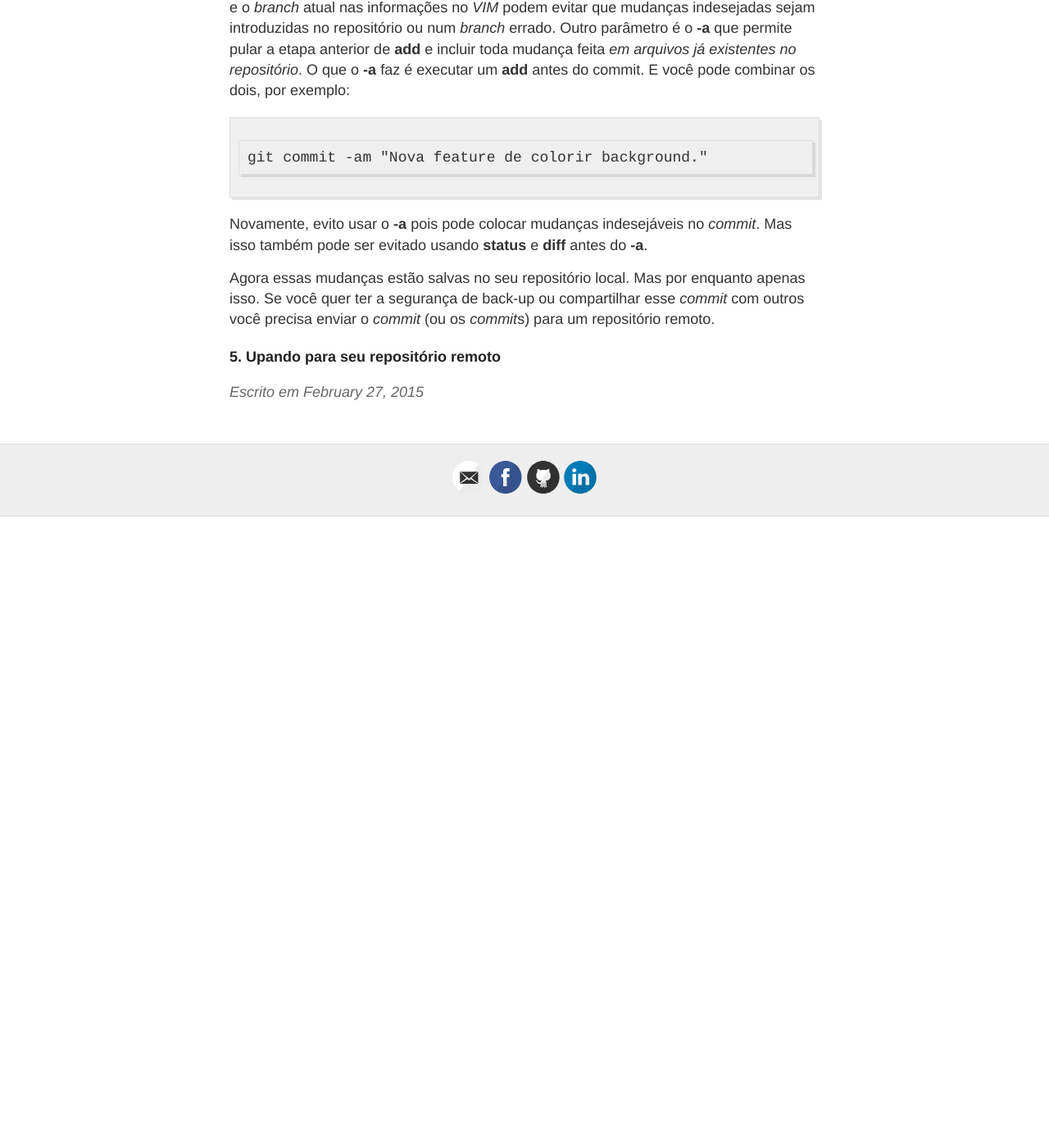
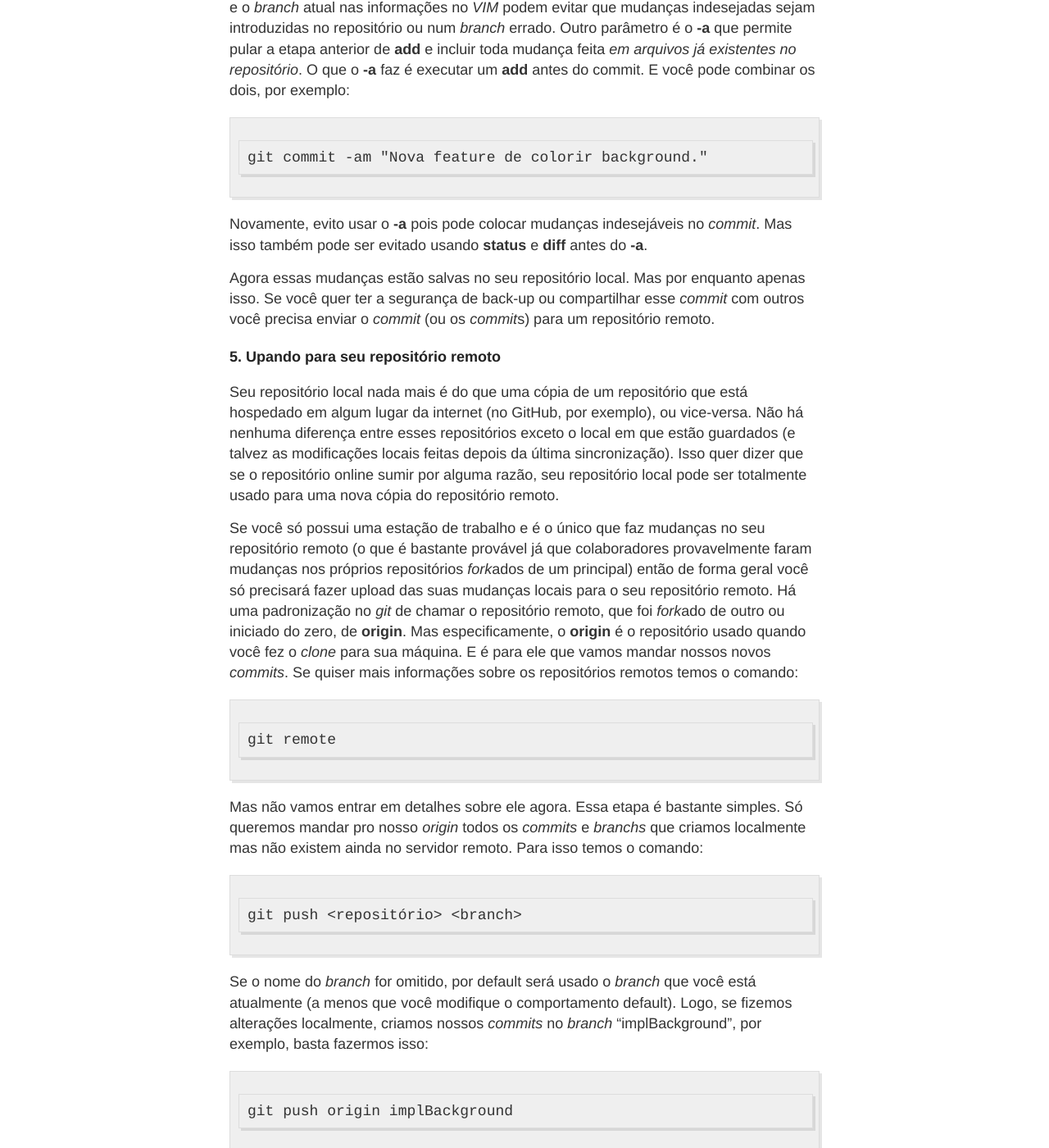
Before and after one commit to gdacarv/github-para-leigos, a Jekyll site: the page built from _posts/2015-2-27-Introducao.md, in a window 1280 px wide and 1400 px high, scrolled down 10193 px. Shown: the whole window at 82% size. Built offline with Jekyll 4.4.1, drawn with Linux system fonts in a browser that asks for light colours; Markdown is read by kramdown in place of the engine named in the settings; before the commit the page ends 10823 px from its top, so only the background shows below that; some of the changed text lies outside the part shown.

Commit message:
Escrevendo sobre push para origin.

```diff
--- a/_posts/2015-2-27-Introducao.md
+++ b/_posts/2015-2-27-Introducao.md
@@ -196,3 +196,27 @@ Novamente, evito usar o **-a** pois pode colocar mudanças indesejáveis no *com
 Agora essas mudanças estão salvas no seu repositório local. Mas por enquanto apenas isso. Se você quer ter a segurança de back-up ou compartilhar esse *commit* com outros você precisa enviar o *commit* (ou os *commit*s) para um repositório remoto.
 
 ##### 5. Upando para seu repositório remoto
+
+Seu repositório local nada mais é do que uma cópia de um repositório que está hospedado em algum lugar da internet (no GitHub, por exemplo), ou vice-versa. Não há nenhuma diferença entre esses repositórios exceto o local em que estão guardados (e talvez as modificações locais feitas depois da última sincronização). Isso quer dizer que se o repositório online sumir por alguma razão, seu repositório local pode ser totalmente usado para uma nova cópia do repositório remoto.
+
+Se você só possui uma estação de trabalho e é o único que faz mudanças no seu repositório remoto (o que é bastante provável já que colaboradores provavelmente faram mudanças nos próprios repositórios *fork*ados de um principal) então de forma geral você só precisará fazer upload das suas mudanças locais para o seu repositório remoto. Há uma padronização no *git* de chamar o repositório remoto, que foi *fork*ado de outro ou iniciado do zero, de **origin**. Mas especificamente, o **origin** é o repositório usado quando você fez o *clone* para sua máquina. E é para ele que vamos mandar nossos novos *commits*. Se quiser mais informações sobre os repositórios remotos temos o comando:
+
+    git remote
+
+Mas não vamos entrar em detalhes sobre ele agora. Essa etapa é bastante simples. Só queremos mandar pro nosso *origin* todos os *commits* e *branchs* que criamos localmente mas não existem ainda no servidor remoto. Para isso temos o comando:
+
+    git push <repositório> <branch>
+
+Se o nome do *branch* for omitido, por default será usado o *branch* que você está atualmente (a menos que você modifique o comportamento default). Logo, se fizemos alterações localmente, criamos nossos *commits* no *branch* "implBackground", por exemplo, basta fazermos isso:
+
+    git push origin implBackground
+
+E teremos algo do tipo como output:
+
+![git push output](http://snag.gy/CuSY3.jpg)
+
+Isso mostra o resumo de dados enviados, o endereço do repositório, e qual *commit* foi atualizado para *commit* em cada *branch*. Se você atualizou vários *branchs* e não quer usar o mesmo comando com nomes de *branchs* diferentes, use o parâmetro **--all**:
+
+    git push origin --all
+
+Isso fará o *push* de todos os *branchs* que foram atualizados localmente. Agora seus *commits* já estão disponíveis no seu repositório remoto (GitHub, por exemplo) e podem ser visualizadas e utilizadas por qualquer um (se o repositório for público) ou por colaboradores com as devidas permissões.
```
